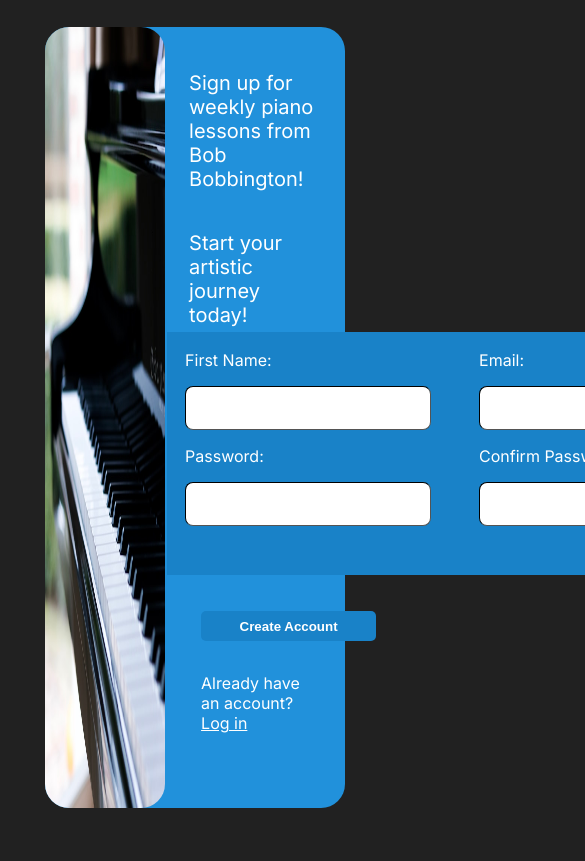
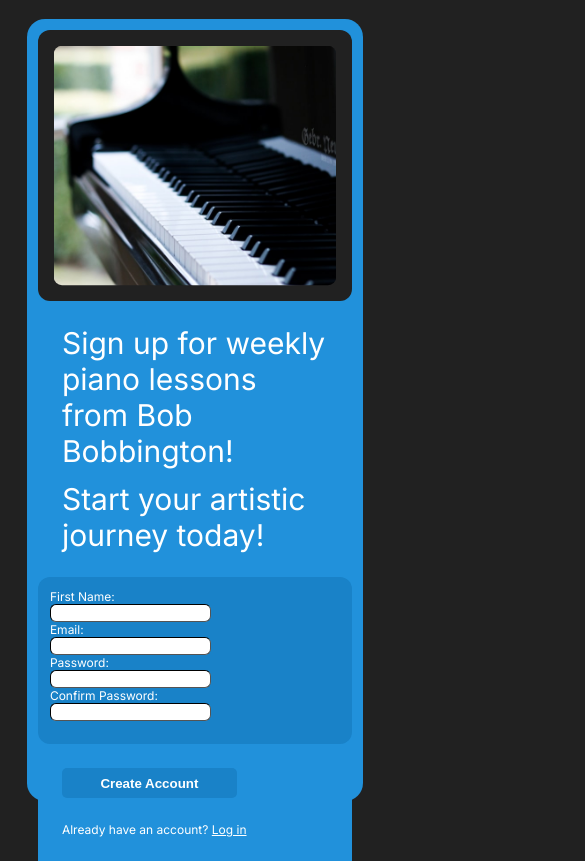
Before and after one commit to Krispie7/sign-up-page, a plain HTML site: page index.html in a window 390 px wide. Shown: the top 861 px of the page, 585 px wide, since content can reach past the window. Drawn offline with Linux system fonts and the light colour scheme.

Commit message:
fixed unresponsive grid and layout

```diff
--- a/index.html
+++ b/index.html
@@ -10,25 +10,27 @@
 </head>
 <body>
     <div id="pageContainer">
-        <img src="felicia-buitenwerf-kGLYLMVs83g-unsplash.jpg">
+        <div id="imageContainer">
+            <img src="felicia-buitenwerf-kGLYLMVs83g-unsplash.jpg">
+        </div>
         <div id="content">
             <div id="textBox">
                 <p>Sign up for weekly piano lessons from Bob Bobbington!</p>
                 <p>Start your artistic journey today!</p>
             </div>
-            <fieldset id="formBox">
-                <form action="First Name" method="get">
+            <div id="formBox">
+                <div id="form">
                     <label for="fname">First Name:</label>
+                    <input type="text" id="fname" name="fname">
                     <label for="email">Email:</label>
-                    <input type="text" id="fname" name="fname">
                     <input type="email" id="email" name="email">
                     <label for="password">Password:</label>
+                    <input type="password" id="password" name="password">
                     <label for="confirmPassword">Confirm Password:</label>
-                    <input type="password" id="password" name="password">
                     <input type="password" id="confirmPassword" name="confirmPassword">
                     <div id="passWarning">*Passwords do not match!*</div>
-                </form>
-            </fieldset>
+                </div>
+            </div>
             <div id="callToAction">
                 <button type="submit"><strong>Create Account</strong></button>
                 <div style="margin:1rem">Already have an account? <u>Log in</u></div>
--- a/styles.css
+++ b/styles.css
@@ -1,32 +1,58 @@
 @import url('https://fonts.googleapis.com/css2?family=Inter&family=Pacifico&family=Roboto:ital@1&display=swap');
+:root{
+    box-sizing: border-box;
+    font-size: .75rem;
+}
+
 
 body{
+    background-color: rgb(33 33 33);
+    max-height: 90vh;
+}
+
+#pageContainer{
+    display: flex;
+    flex-direction: column;
+    color: white;
+    background-color: rgb(33 145 219);
+    align-items: center;
+    border-radius: 1.5rem;
+    padding: 3%;
+    margin: 5%;
+    column-gap: 2rem;
+    font-family: Inter, helvetica, Roboto, sans-serif;
+    max-height: 90vh;
+    max-width: 90vw;
+}
+
+#imageContainer{
     display: flex;
     background-color: rgb(33 33 33);
-    justify-content: center;
-    max-height: 55rem;
-}
-#pageContainer{
-    margin: 5% 5%;
-    width: 80%;
-    display: flex;
-    font-family: Inter, helvetica, Roboto, sans-serif;
-    flex-direction: row;
-    color: white;
-    background-color: rgb(33 145 219);
-    border-radius: 1.5rem;
+    width: 100%;
+    border-radius: 1rem;
+    flex-grow: 1;
 }
 
 img{
-    width: 40%;
-    height: auto;
-    border-radius: 1.5rem;
+    padding: 5%;
+    height: 20rem;
+    border-radius: 2rem;
+    width: 90%;
+    object-fit: cover;
 }
 
 #content{
     display: flex;
-    width: 60%;
     flex-direction: column;
+    flex-grow:1;
+}
+
+
+#content{
+    display: flex;
+    width: 100%;
+    flex-direction: column;
+    height: 100%;
 }
 
 #textBox{
@@ -43,16 +69,11 @@ img{
     padding: 1rem;
     border-color: transparent;
     background-color: rgb(25 130 200);
-
+    max-width: 100%;
+    border-radius: 1rem;
+    justify-content: center;
 }
 
-form{
-    display: grid;
-    grid-template-columns: auto auto;
-    column-gap: 3rem;
-    align-items: center;
-    row-gap: 1rem;
-}
 
 label{
     display: flex;
@@ -60,11 +81,12 @@ label{
 }
 
 input{
+    display: flex;
     border-radius: .5rem;
     border-color: black;
     border-width: .1rem;
-    width: 15rem;
-    height: 2.5rem;
+    width: auto;
+    max-height: 2.5rem;
     font-size: 1rem;
 }
 
@@ -80,14 +102,15 @@ button{
 }
 
 #callToAction{
-    padding: 20px;
-    height: 33%;
+    padding: 1rem;
+    background-color: rgb(33 145 219);
 }
 
 p{
     display: flex;
     flex-grow: 1;
-    font-size: 1.25rem;
+    font-size: 2.5rem;
+    margin: .5rem;
 }
 
 #passWarning{
@@ -97,3 +120,12 @@ p{
     justify-content: center;
     visibility: hidden;
 }
+
+@media (min-width: 1000px){
+    #pageContainer{
+        flex-direction: row;
+    }
+    img{
+        height: 60vh;
+    }
+}
```
